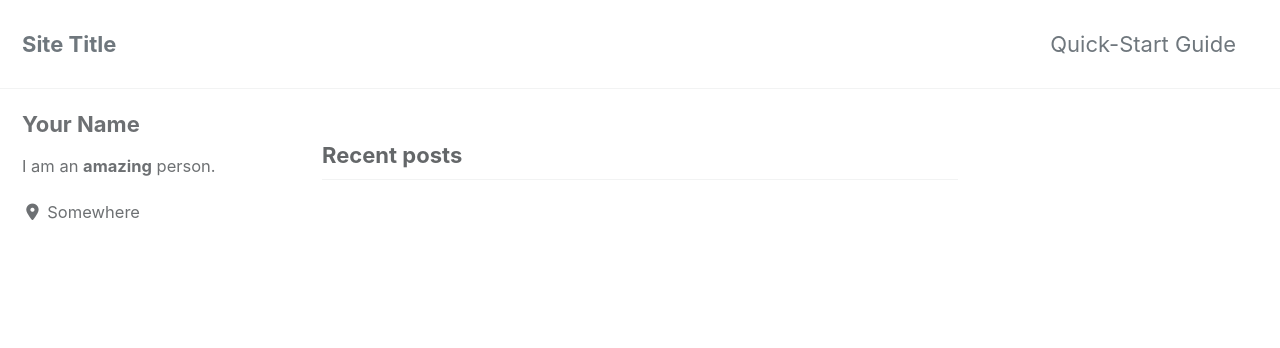
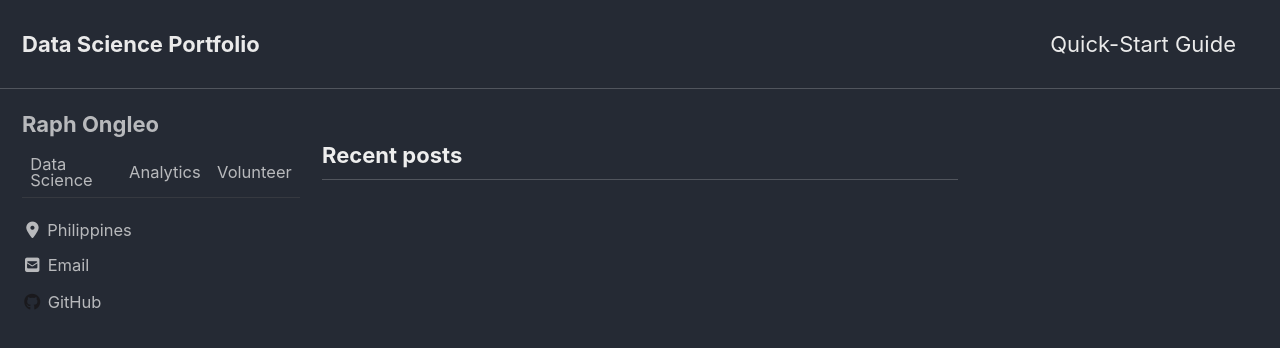
Before and after one commit to waffleoreo/waffleoreo.github.io, a Jekyll site: the page built from index.html, in a window 1280 px wide and 900 px high. Shown: the top 348 px of the window. Built offline with Jekyll 4.4.1, drawn with Linux system fonts in a browser that asks for light colours; cached includes are drawn as plain includes; nearby versions of some CDN libraries; the list of posts is cut into pages by our own code; some of the changed text lies outside the part shown.

Commit message:
Config Changes

```diff
--- a/_config.yml
+++ b/_config.yml
@@ -12,16 +12,16 @@
 
 # theme                  : "minimal-mistakes-jekyll"
 # remote_theme           : "mmistakes/minimal-mistakes"
-minimal_mistakes_skin    : "default" # "air", "aqua", "contrast", "dark", "dirt", "neon", "mint", "plum", "sunrise"
+minimal_mistakes_skin    : "dark" # "air", "aqua", "contrast", "dark", "dirt", "neon", "mint", "plum", "sunrise"
 
 # Site Settings
 locale                   : "en-US"
-title                    : "Site Title"
-title_separator          : "-"
+title                    : "Data Science Portfolio"
+title_separator          : "|"
 subtitle                 : # site tagline that appears below site title in masthead
-name                     : "Your Name"
-description              : "An amazing website."
-url                      : # the base hostname & protocol for your site e.g. "https://mmistakes.github.io"
+name                     : "Raph Ongleo"
+description              : "A Data Science Blog."
+url                      : "https://waffleoreo.github.io"
 baseurl                  : # the subpath of your site, e.g. "/blog"
 repository               : # GitHub username/repo-name e.g. "mmistakes/minimal-mistakes"
 teaser                   : # path of fallback teaser image, e.g. "/assets/images/500x300.png"
@@ -93,15 +93,15 @@ analytics:
 
 # Site Author
 author:
-  name             : "Your Name"
+  name             : "Raph Ongleo"
   avatar           : # path of avatar image, e.g. "/assets/images/bio-photo.jpg"
-  bio              : "I am an **amazing** person."
-  location         : "Somewhere"
+  bio              : "Data Science | Analytics | Volunteer"
+  location         : "Philippines"
   email            :
   links:
     - label: "Email"
       icon: "fas fa-fw fa-envelope-square"
-      # url: "mailto:your.name@email.com"
+      url: "mailto:ongleo.raphael@gmail.com"
     - label: "Website"
       icon: "fas fa-fw fa-link"
       # url: "https://your-website.com"
@@ -113,7 +113,7 @@ author:
       # url: "https://facebook.com/"
     - label: "GitHub"
       icon: "fab fa-fw fa-github"
-      # url: "https://github.com/"
+      url: "https://github.com/waffleoreo"
     - label: "Instagram"
       icon: "fab fa-fw fa-instagram"
       # url: "https://instagram.com/"
@@ -279,3 +279,11 @@ defaults:
       comments: # true
       share: true
       related: true
+  # _pages
+   # _posts
+  - scope:
+      path: ""
+      type: pages
+    values:
+      layout: single
+      author_profile: true
```
